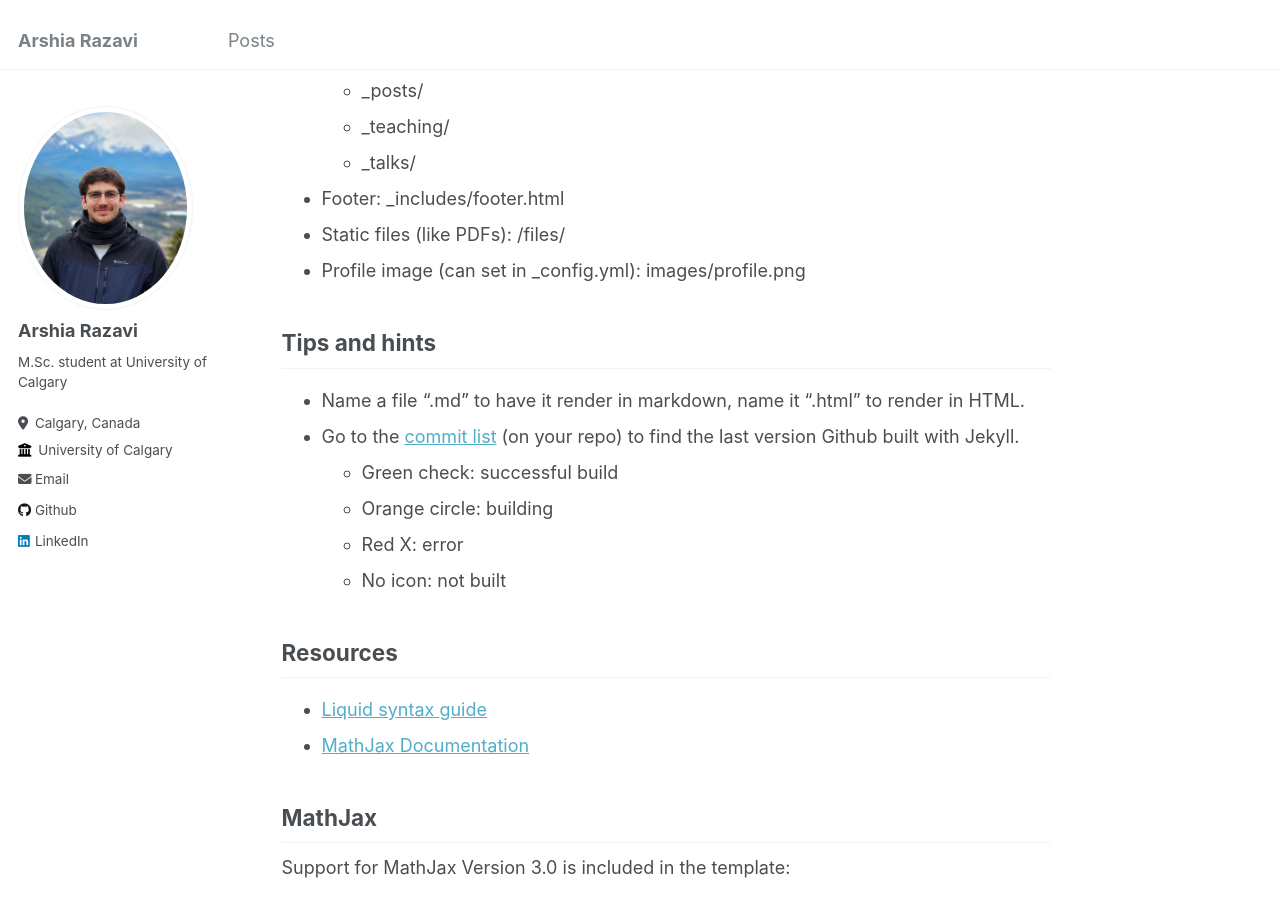
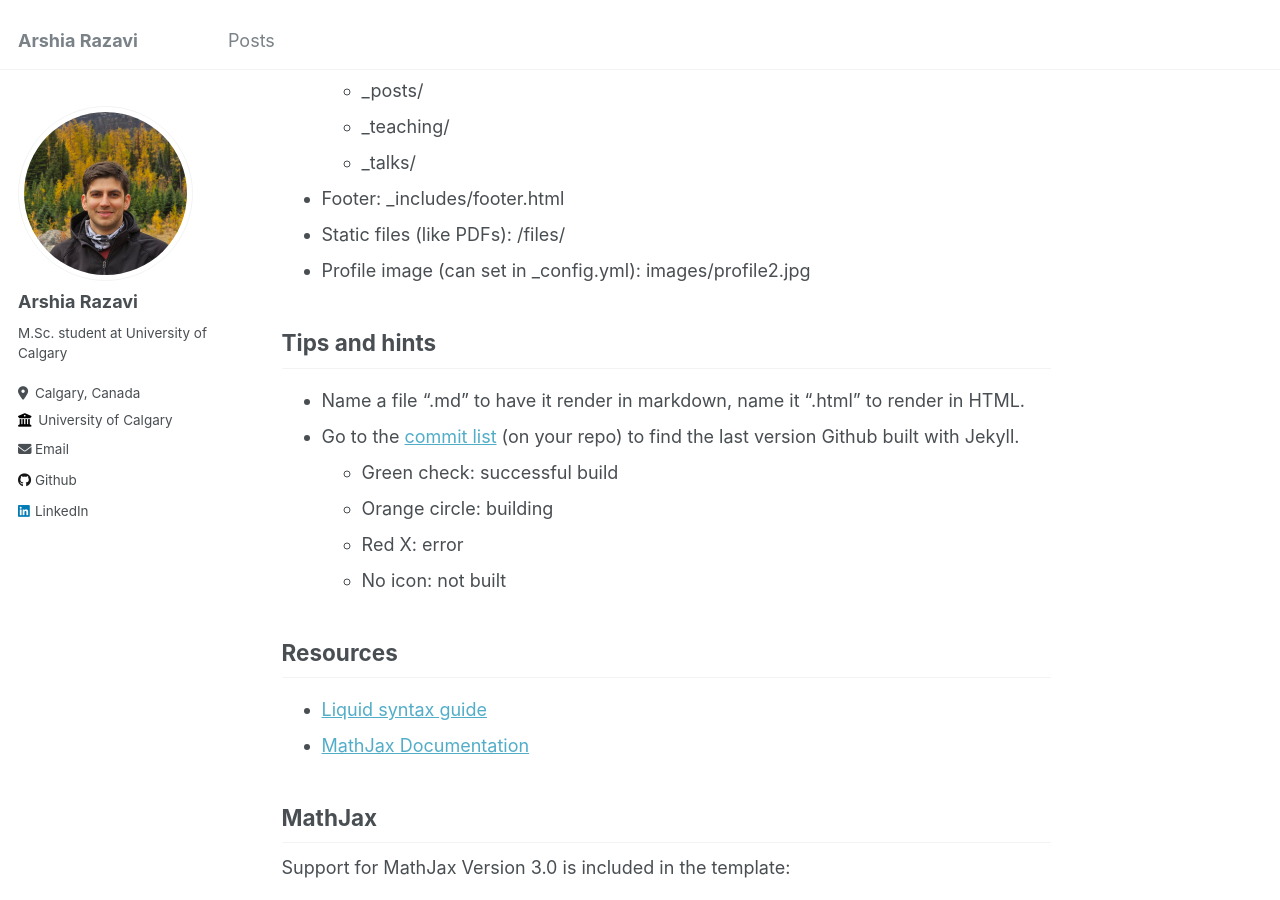
Before and after one commit to ArshiaRazavi/ArshiaRazavi.github.io, a Jekyll site: the page built from _pages/markdown.md, in a window 1280 px wide and 900 px high, scrolled down 389 px. Built offline with Jekyll 4.4.1, drawn with Linux system fonts in a browser that asks for light colours.

Commit message:
Add new profile photo.

```diff
--- a/_config.yml
+++ b/_config.yml
@@ -22,7 +22,7 @@ repository               : "arshiarazavi/arshiarazavi.github.io"
 #               Additional customization can be done by editing /_includes/author-profile.html
 author:
   # Biographic information
-  avatar           : "profile.png"
+  avatar           : "profile2.jpg"
   name             : "Arshia Razavi"
   pronouns         : # example: "she/her"
   bio              : "M.Sc. student at University of Calgary"
--- a/_pages/markdown.md
+++ b/_pages/markdown.md
@@ -20,7 +20,7 @@ redirect_from:
   * _talks/
 * Footer: _includes/footer.html
 * Static files (like PDFs): /files/
-* Profile image (can set in _config.yml): images/profile.png
+* Profile image (can set in _config.yml): images/profile2.jpg
 
 ## Tips and hints
 
```
Also changed, not shown: images/profile2.jpg (added).
